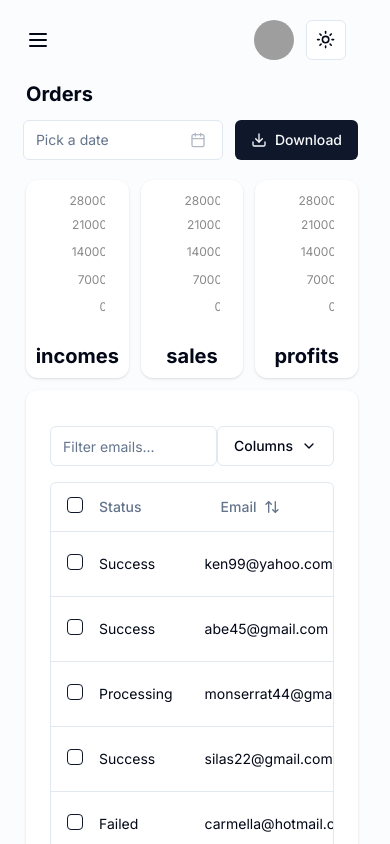
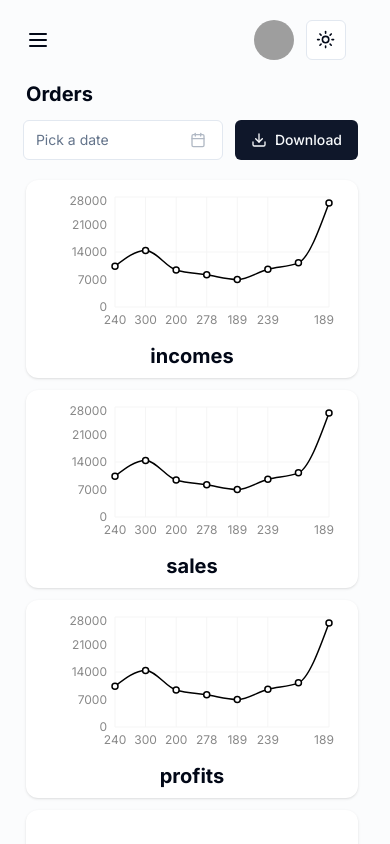
Before and after one commit to SajjadKiani/dashboard-ui, a Next.js app: page /orders in a window 390 px wide. Shown: the top 844 px of the page. Built offline with nearby package versions, Linux system fonts and the light colour scheme; grey boxes are pictures that could not be loaded.

Commit message:
responsicve orders

```diff
--- a/src/app/(dashboard)/orders/page.js
+++ b/src/app/(dashboard)/orders/page.js
@@ -9,7 +9,7 @@
         <div className="flex flex-col gap-5">
             <Toolbar title={'Orders'} />
 
-            <div className="grid grid-cols-3 gap-3">
+            <div className="grid md:grid-cols-3 grid-cols-1 gap-3">
                 <div className="col-span-1">
                     <Card className={"py-3"}>
                         <CardContent>
@@ -32,7 +32,7 @@
                     </Card>
                 </div>
 
-                <div className="col-span-3">
+                <div className="md:col-span-3 col-span-1">
                     <Card className={'pt-5'}>
                         <CardContent>
                             <MyDataTable />
```
